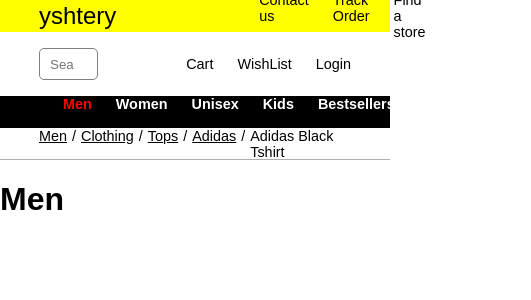
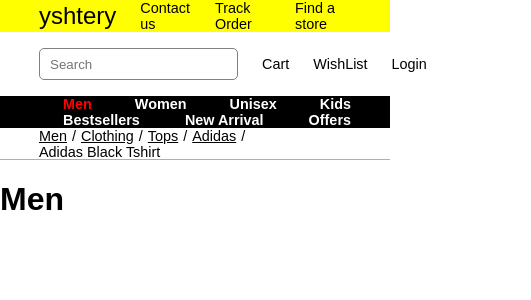
Before and after one commit to mazenadel19/React-Yshtery-App, a React (Create React App) app: page /men in a window 390 px wide. Shown: the top 300 px of the page, 531 px wide, since content can reach past the window. Built offline with nearby package versions, Linux system fonts and the light colour scheme.

Commit message:
solved most of the responsivity issue

```diff
--- a/src/components/Header/Navigations/NavigationBlack.module.css
+++ b/src/components/Header/Navigations/NavigationBlack.module.css
@@ -13,6 +13,7 @@
 .nav ul {
 	list-style: none;
 	display: flex;
+	flex-wrap: wrap;
 	justify-content: space-between;
 	margin: 0;
 	padding: 0;
--- a/src/components/Header/Navigations/NavigationBottomWhite.module.css
+++ b/src/components/Header/Navigations/NavigationBottomWhite.module.css
@@ -11,6 +11,7 @@
 .nav ul {
 	list-style: none;
 	display: flex;
+	flex-wrap: wrap;
 	margin: 0;
 	padding: 0;
 }
--- a/src/components/Header/Navigations/NavigationTopWhite.module.css
+++ b/src/components/Header/Navigations/NavigationTopWhite.module.css
@@ -6,7 +6,6 @@
 	align-items: center;
 	background-color: white;
 }
-
 
 .image {
 	display: flex;
@@ -34,6 +33,9 @@
 
 @media screen and (max-width: 992px) {
 	.image {
-		visibility: hidden;
+		display: none;
+	}
+	.header {
+		justify-content: space-between;
 	}
 }
--- a/src/components/Header/Navigations/NavigationYellow.module.css
+++ b/src/components/Header/Navigations/NavigationYellow.module.css
@@ -42,6 +42,9 @@
 
 @media screen and (max-width: 992px) {
 	.slider {
-		visibility: hidden;
+		display: none;
+	}
+	.header{
+		justify-content: space-between;
 	}
 }
--- a/src/components/Input.module.css
+++ b/src/components/Input.module.css
@@ -1,5 +1,5 @@
 .search {
-	width: 25%;
+	width: 250px;
 	position: relative;
 	display: flex;
 	border: 1px solid grey;
```
